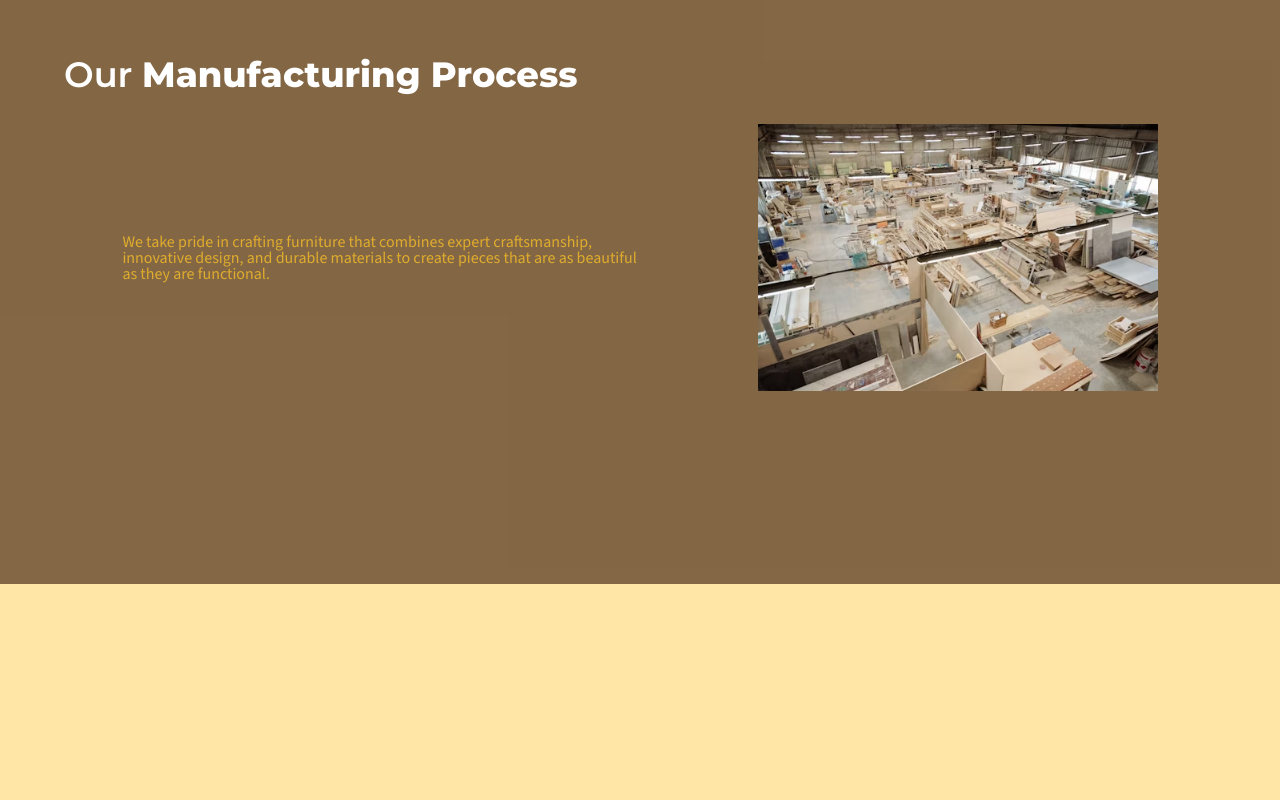
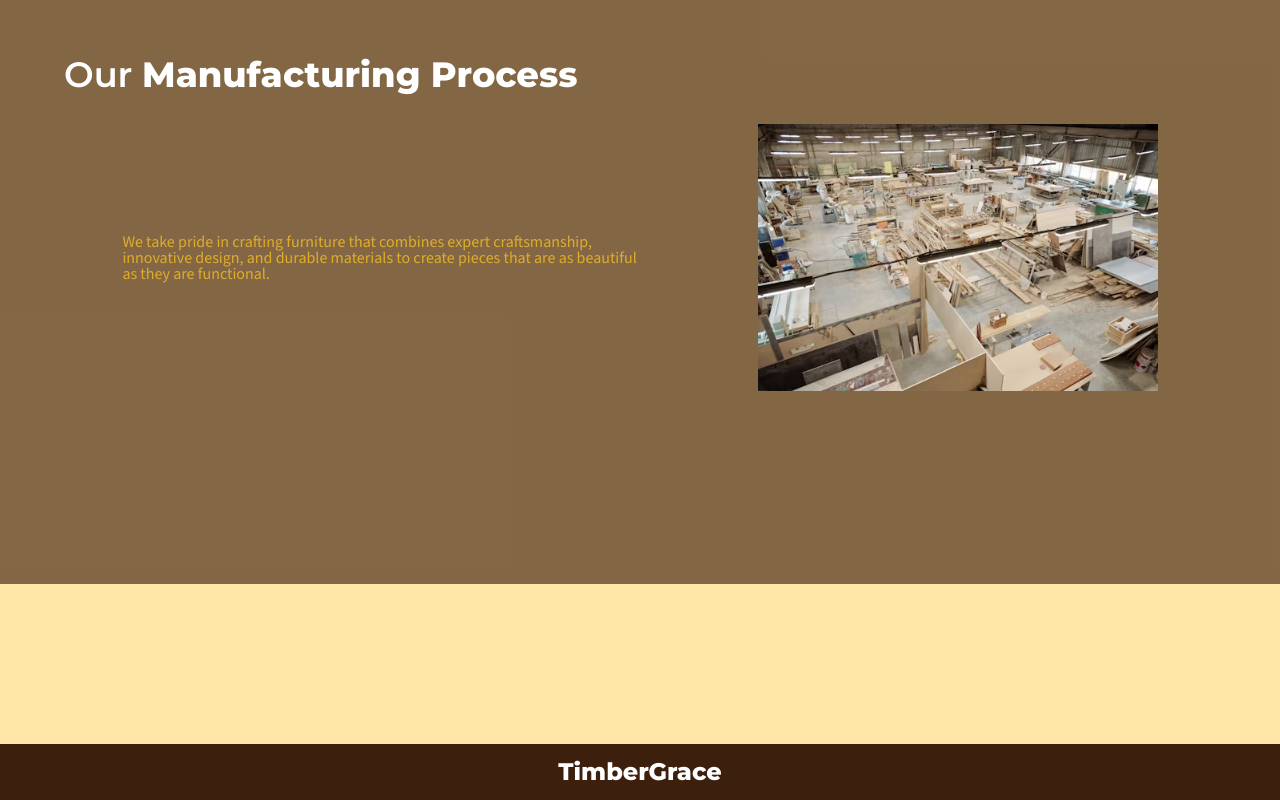
Before and after one commit to mrjithin/TimberGrace, a plain HTML site: page index.html in a window 1280 px wide. Shown: the part 3496-4296 px from the top of the page. Before the commit the page ends 4080 px from the top, so only its background shows below. Drawn offline with nearby package versions, Linux system fonts and the light colour scheme.

Commit message:
Add footer section and new yellow background section for improved layout

```diff
--- a/index.html
+++ b/index.html
@@ -221,7 +221,11 @@
                 design, and durable materials to create pieces that are as beautiful as they are functional.</p>
             <img src="images/making.avif" alt="Making">
         </section>
+        <section id="yellow"></section>
     </main>
+    <footer>
+        <h2><a href="#">TimberGrace</a></h2>
+    </footer>
 </body>
 
 </html>
--- a/styles/style.css
+++ b/styles/style.css
@@ -693,3 +693,24 @@ nav ul a:active {
         width: 100%;
     }
 }
+
+#yellow {
+    background-color: #FFE6A7;
+    height: 20vh;
+}
+
+/* Footer */
+footer {
+    background-color: #3d1f0d;
+    color: white;
+    padding: 1rem;
+    text-align: center;
+
+    h2 a {
+        color: white;
+        text-decoration: none;
+        font-size: 1.5rem;
+        font-weight: 800;
+        width: 100%;
+    }
+}
```
